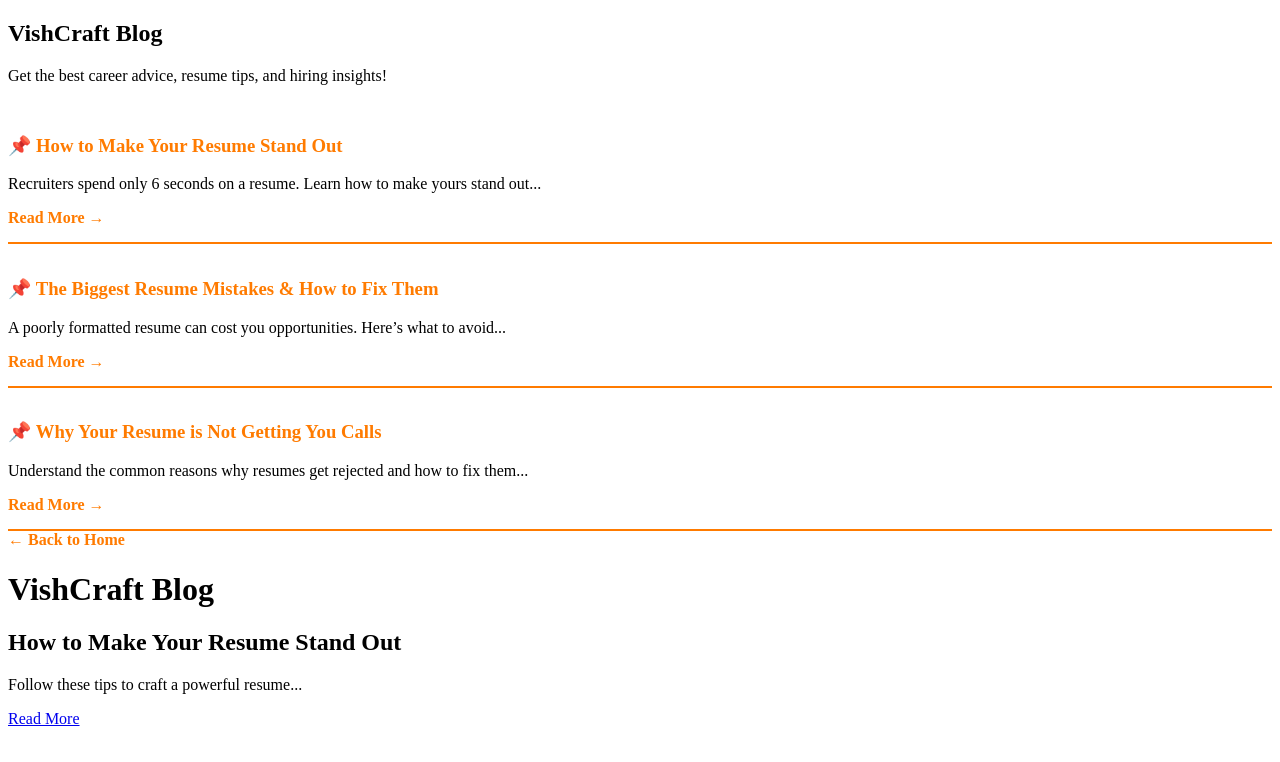
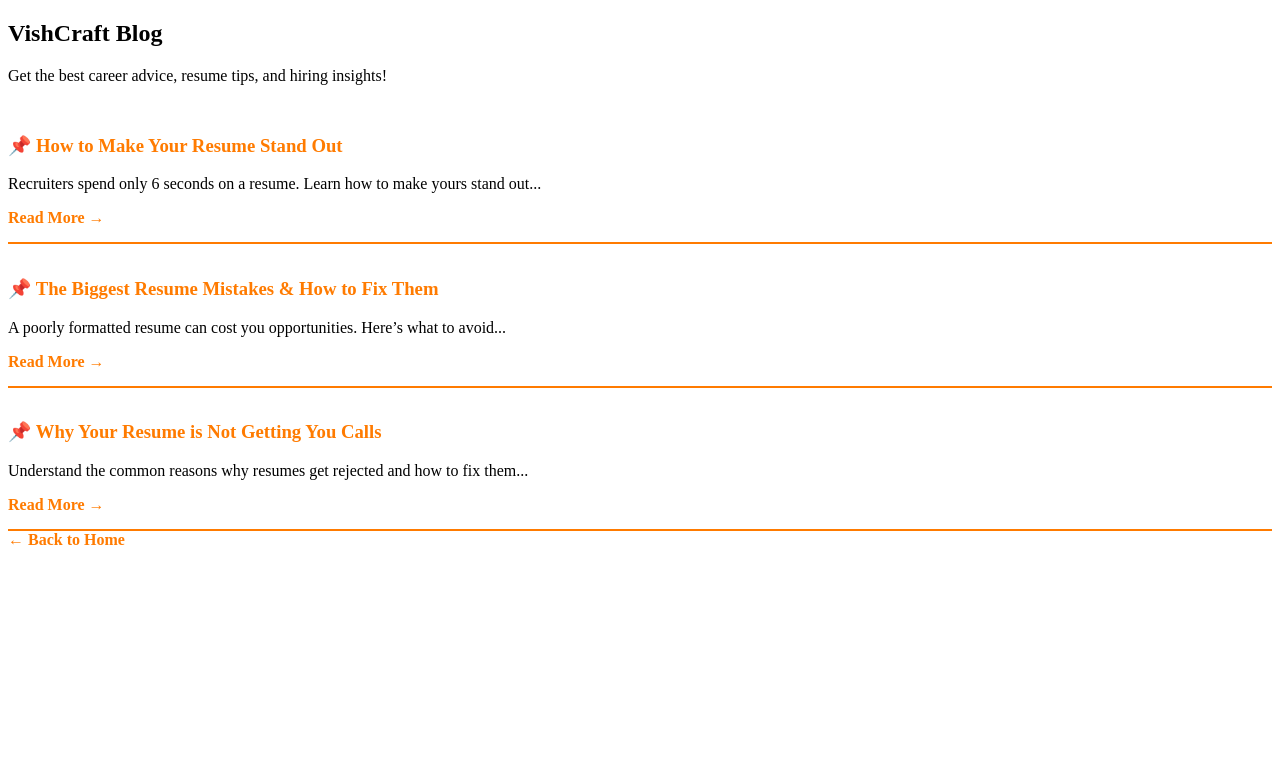
Before and after one commit to VishCraft-Services/vishcraft-website, a plain HTML site: page blog.html in a window 1280 px wide. Drawn offline with Linux system fonts and the light colour scheme.

Commit message:
Update blog.html

```diff
--- a/blog.html
+++ b/blog.html
@@ -32,12 +32,5 @@
     </div>
 
     <a href="index.html" class="read-more">← Back to Home</a>
-
-    <h1>VishCraft Blog</h1>
-    <article class="fade-in">
-        <h2>How to Make Your Resume Stand Out</h2>
-        <p>Follow these tips to craft a powerful resume...</p>
-        <a href="#">Read More</a>
-    </article>
 </body>
 </html>
```
Lines whose indentation alone changed are shown as unchanged.
